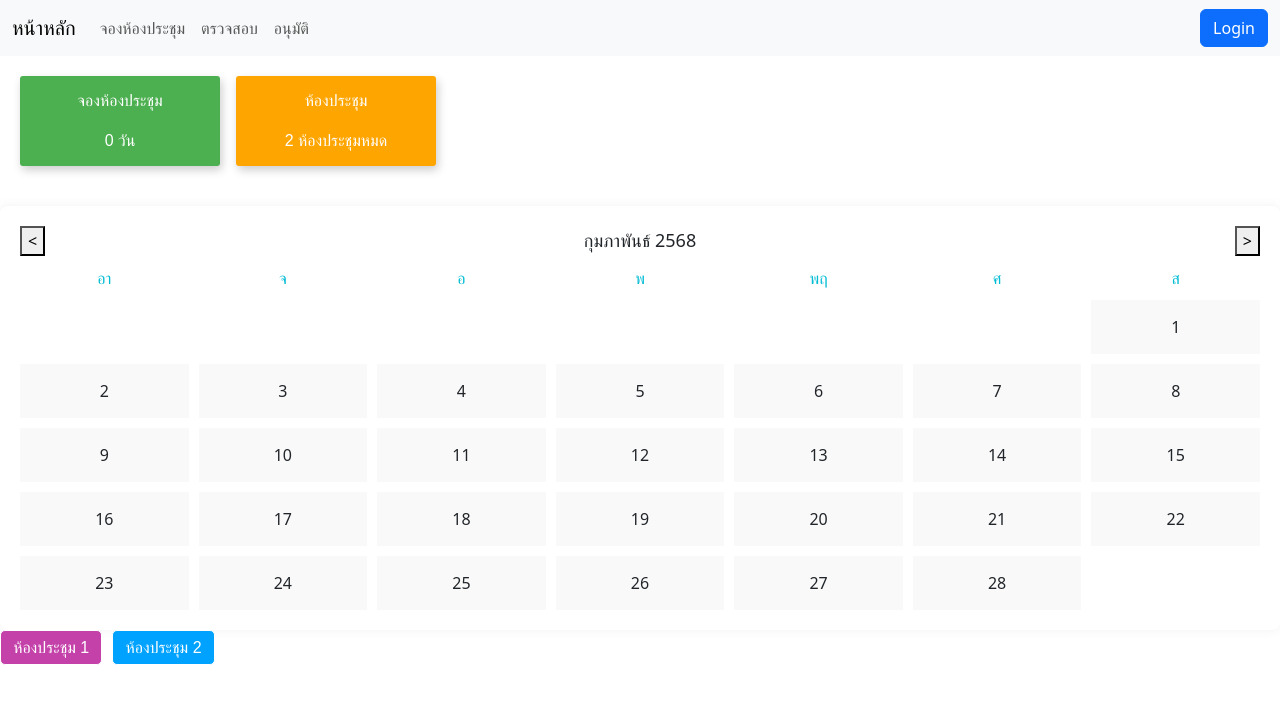
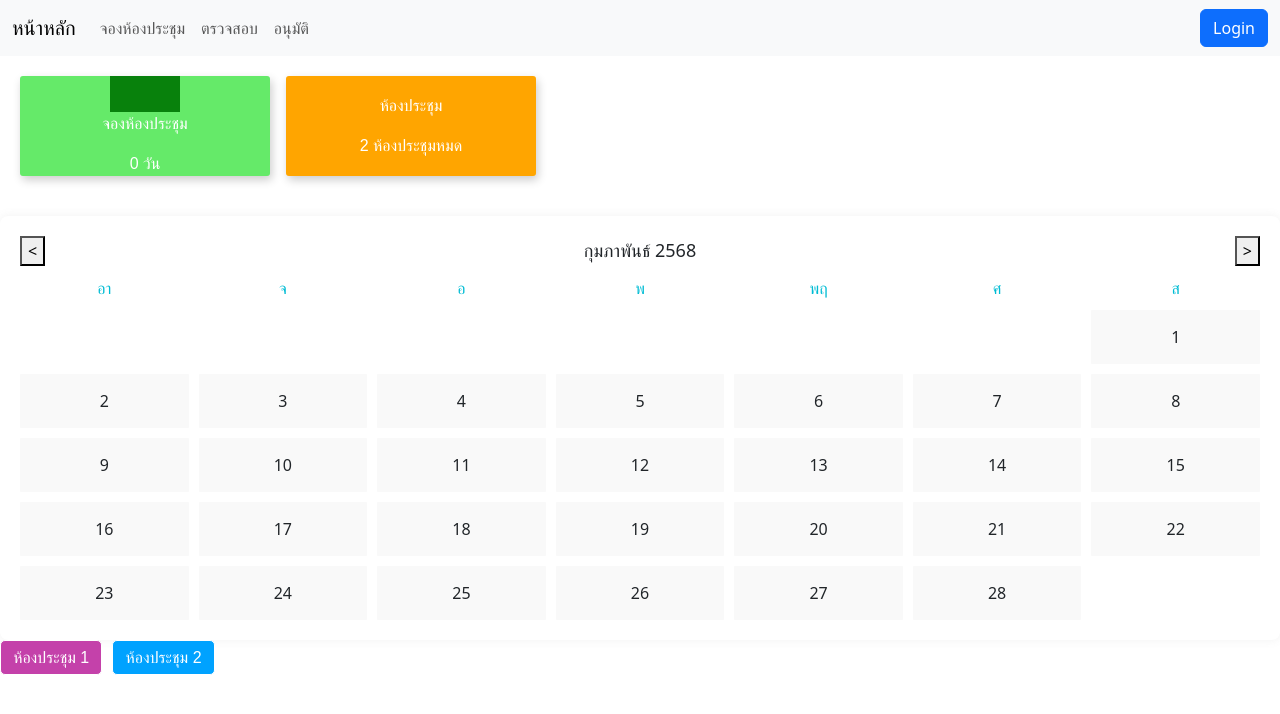
Before and after one commit to nuinncha/project, a React (Vite) app: page / in a window 1280 px wide. Shown: the top 714 px of the page. Built offline with nearby package versions, Linux system fonts and the light colour scheme.

Commit message:
แก้หน้าโฮม

```diff
--- a/src/Home.css
+++ b/src/Home.css
@@ -50,11 +50,11 @@ body {
 }
 
 .dashboard-item {
-    width: 200px;/* กำหนดขนาดการ์ด */
-    height: 90px;
+    width: 250px; /* กำหนดขนาดการ์ด */
+    height: 100px;
     background: #fff;
     border-radius: 3px;
-    box-shadow: 2px 4px 10px rgba(0, 0, 0, 0.2);/* เพิ่มเงา */
+    box-shadow: 2px 4px 10px rgba(0, 0, 0, 0.2); /* เพิ่มเงา */
     display: flex;
     flex-direction: column;
     align-items: center;
@@ -73,12 +73,18 @@ body {
 }
 
 .green {
-    background-color: #4CAF50;
+    background-color: #65ea69;
     color: white;
 }
 
 .yellow {
     background-color: #FFA500;
     color: white;
+}
+
+.bg-green {
+    background-color: #08810c;
+    width: 70px; /* กำหนดขนาดการ์ด */
+    height: 300px;
 
 }
--- a/src/Home.jsx
+++ b/src/Home.jsx
@@ -14,10 +14,12 @@ function Home_Page() {
       {/* Dashboard */}
       <div className="dashboard">
         <div className="dashboard-item green">
+          <div className="bg-green"></div>
           {/* <i className="icon">&#128197;</i> */}
           <p className="font">จองห้องประชุม</p>
           <span>0 วัน</span>
         </div>
+
         <div className="dashboard-item yellow">
           {/* <i className="icon">&#128197;</i> */}
           <p>ห้องประชุม</p>
```
